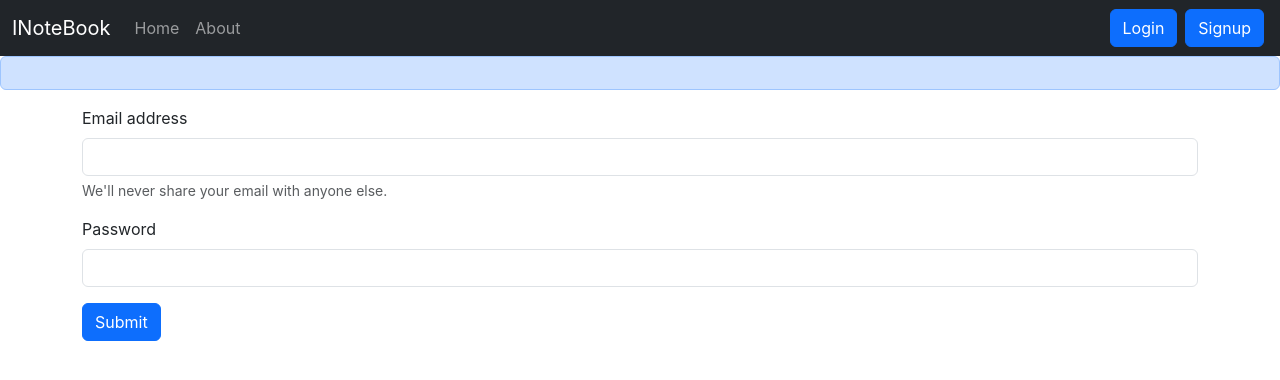
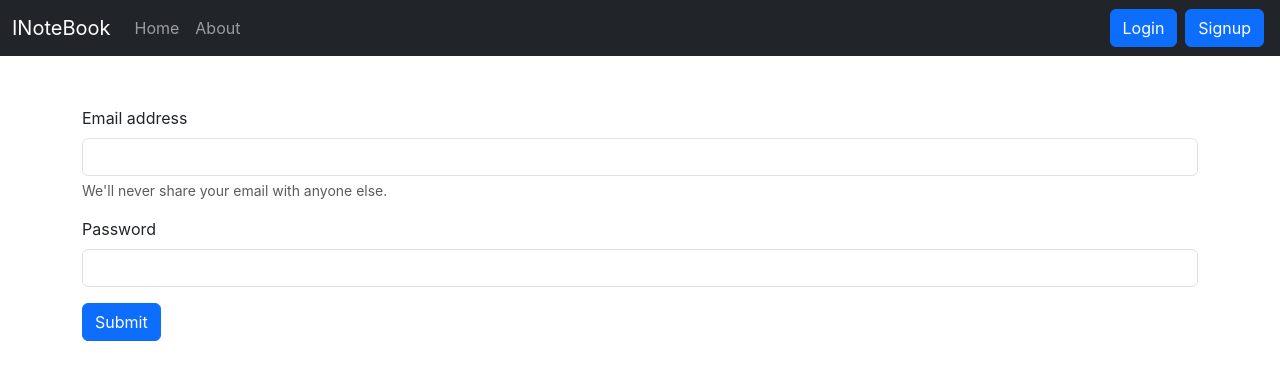
Before and after one commit to paramveer-srmscetr/NoteHaven, a React (Create React App) app: page /login in a window 1280 px wide. Shown: the top 380 px of the page. Built offline with nearby package versions, Linux system fonts and the light colour scheme.

Commit message:
alertstate

```diff
--- a/src/App.js
+++ b/src/App.js
@@ -7,19 +7,31 @@ import NoteState from "./context/notes/NotesState";
 import Alert from "./components/Alert";
 import Login from "./components/Login";
 import Signup from "./components/Signup";
+import { useState } from "react";
 function App() {
+  const [alert,setAlert]=useState(null);
+ const showAlert=(message,type)=>{
+  setAlert({
+    msg:message,
+    type:type
+    })
+    setTimeout(() => {
+      setAlert(null)
+      }, 1500);
+ }
+
   return (
     <>
       <NoteState>
         <Router>
             <Navbar />
-            <Alert/>
+            <Alert alert={alert}/>
           <div className="container">
             <Routes>
-              <Route path="/" element={<Home />} />
+              <Route path="/" element={<Home showAlert={showAlert} />} />
               <Route path="/about" element={<About />} />
-              <Route path="/login" element={<Login />} />
-              <Route path="/signup" element={<Signup />} />
+              <Route path="/login" element={<Login showAlert={showAlert}  />} />
+              <Route path="/signup" element={<Signup showAlert={showAlert} />} />
               {/* Add other routes here */}
             </Routes>
           </div>
--- a/src/components/AddNote.js
+++ b/src/components/AddNote.js
@@ -1,7 +1,7 @@
 import React, { useContext ,useState} from 'react'
 import noteContext from '../context/notes/noteContext';
 
-function AddNote() {
+function AddNote(props) {
 
 const [note, setnote] = useState({title:"",description:"",tag:""})
     const context=useContext(noteContext)
@@ -11,6 +11,7 @@ const [note, setnote] = useState({title:"",description:"",tag:""})
         e.preventDefault();
         addNote(note.title,note.description,note.tag);
         setnote({title:" ",description:" " ,tag:" "})
+        props.showAlert("added successfully","success")
       }
 
     const onchange=(e)=>{
--- a/src/components/Alert.js
+++ b/src/components/Alert.js
@@ -1,13 +1,32 @@
-import React from "react";
+import React, { useEffect } from "react";
 
 function Alert(props) {
-  // settime out
+
+  const capitalize = (word) => {
+if(word==="danger"){
+  word="error";
+}
+    if (!word) return "";
+    const lower = word.toLowerCase();
+    return lower.charAt(0).toUpperCase() + lower.slice(1);
+  };
+
+  useEffect(() => {
+    if (props.alert) {
+      const timer = setTimeout(() => {
+        props.setAlert(null); // Assuming you have a method to clear the alert
+      }, 3000); // Change the timeout duration as needed
+      return () => clearTimeout(timer);
+    }
+  }, [props.alert]);
 
   return (
-    <div>
-      <div className="alert alert-primary" role="alert">
-        {props.message}
-      </div>
+    <div style={{ height: '50px' }}>
+      {props.alert && (
+        <div className={`alert alert-${props.alert.type} alert-dismissible fade show`} role="alert">
+          <strong>{capitalize(props.alert.type)}</strong> : {props.alert.msg}
+        </div>
+      )}
     </div>
   );
 }
--- a/src/components/Home.js
+++ b/src/components/Home.js
@@ -1,9 +1,10 @@
 import React from "react";
 import Notes from "./Notes";
-const Home = () => {
+const Home = (props) => {
+  const {showAlert}=props;
   return (
     <div>
-      <Notes />
+      <Notes showAlert={showAlert}/>
     </div>
   );
 };
--- a/src/components/Login.js
+++ b/src/components/Login.js
@@ -20,11 +20,12 @@ const Login = (props) => {
         if (json.success){
             // Save the auth token and redirect
             localStorage.setItem('token', json.authtoken);
+            props.showAlert("Logged in successfully","success")
             navigate("/");
 
         }
         else{
-            alert("Invalid credentials");
+            props.showAlert("Invalid credentials","danger")
         }
     }
 
--- a/src/components/NoteItem.js
+++ b/src/components/NoteItem.js
@@ -14,12 +14,14 @@ function NoteItem(props) {
               className="fa-regular fa-trash-can mx-2"
               onClick={() => {
                 deleteNote(note._id);
+                props.showAlert("Note delete successfully", "success")
               }}
             ></i>
             <i
               className="far fa-edit mx-2"
               onClick={() => {
                 updateNote(note);
+
               }}
             ></i>
           </div>
--- a/src/components/Notes.js
+++ b/src/components/Notes.js
@@ -3,7 +3,8 @@ import noteContext from "../context/notes/noteContext"
 import Noteitem from './NoteItem';
 import AddNote from './AddNote';
 
-const Notes = () => {
+const Notes = (props) => {
+    const {showAlert}=props;
     const context = useContext(noteContext);
     const { notes, getNotes, editNote } = context;
     useEffect(() => {
@@ -22,6 +23,7 @@ const Notes = () => {
     const handleClick = (e)=>{
         editNote(note.id, note.etitle, note.edescription, note.etag)
         refClose.current.click();
+        props.showAlert("Update successfully","success")
     }
 
     const onChange = (e)=>{
@@ -30,7 +32,7 @@ const Notes = () => {
 
     return (
         <>
-            <AddNote />
+            <AddNote showAlert={showAlert}/>
             <button ref={ref} type="button" className="btn btn-primary d-none" data-bs-toggle="modal" data-bs-target="#exampleModal">
                 Launch demo modal
             </button>
@@ -72,7 +74,7 @@ const Notes = () => {
                 {notes.length===0 && 'No notes to display'}
                 </div>
                 {notes.map((note) => {
-                    return <Noteitem key={note._id} updateNote={updateNote} note={note} />
+                    return <Noteitem key={note._id} updateNote={updateNote} showAlert={showAlert}note={note} />
                 })}
             </div>
         </>
--- a/src/components/Signup.js
+++ b/src/components/Signup.js
@@ -26,8 +26,9 @@ const Signup = (props) => {
       // Save the auth token and redirect
       localStorage.setItem("token", json.authtoken);
       navigate("/");
+      props.showAlert("Account created successfully", "success");
     } else {
-      alert("Invalid credentials");
+      props.showAlert("Invalid credentials","danger")
     }
   };
 
```
